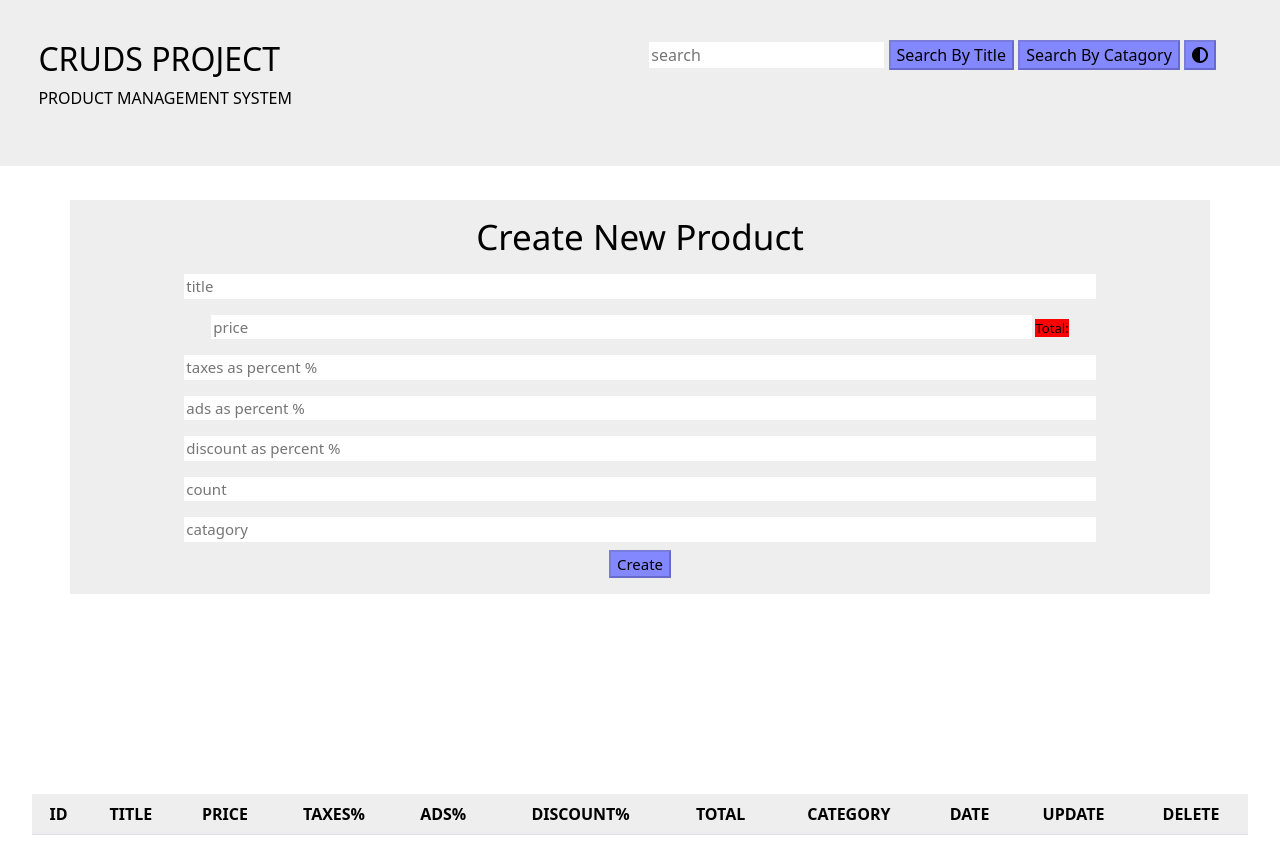
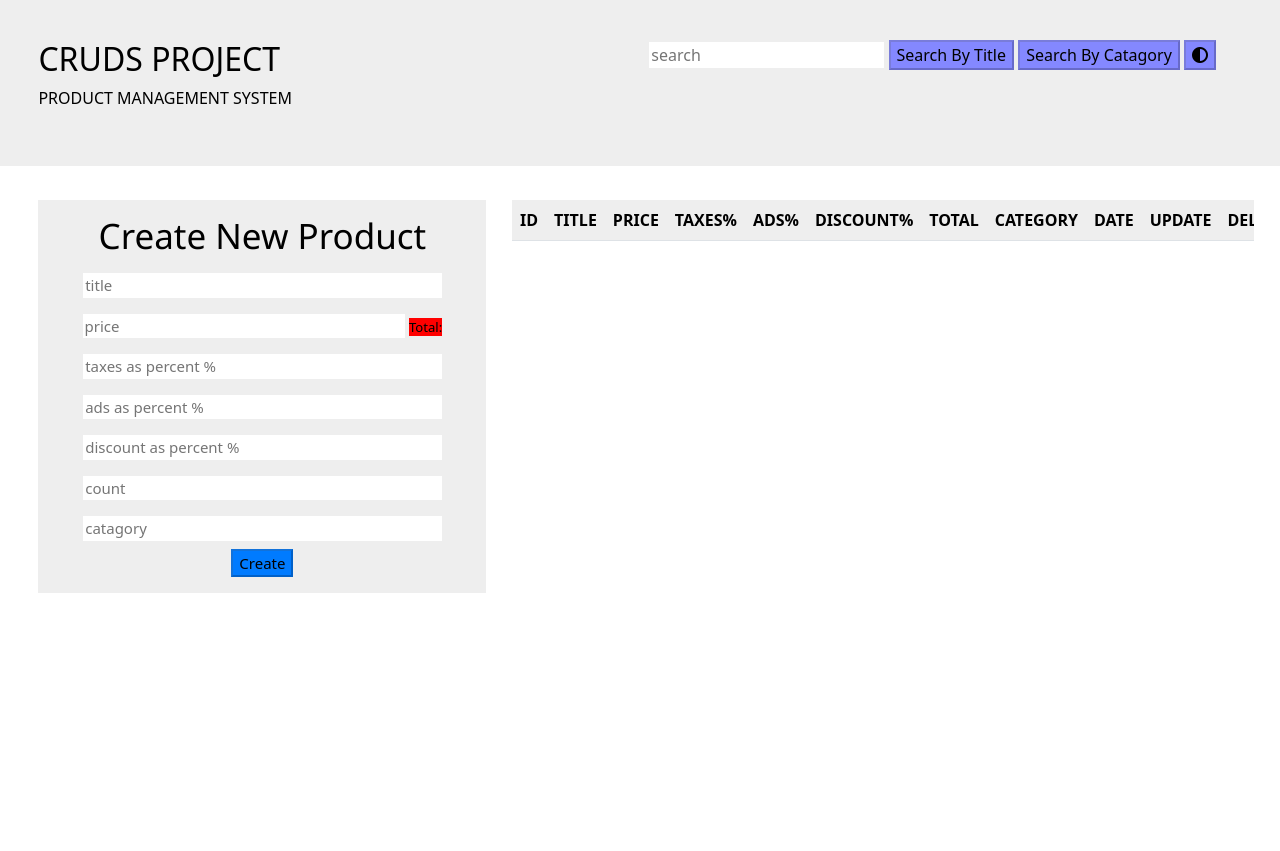
Before and after one commit to JoeRagheb29/Product-Management-System, a plain HTML site: page cruds.html in a window 1280 px wide. After the commit the page ends 800 px from the top, so only its background shows below. Drawn offline with Linux system fonts and the light colour scheme.

Commit message:
fix responsive

```diff
--- a/cruds.css
+++ b/cruds.css
@@ -1,58 +1,5 @@
-.crud {
-    display: flex;
-    width: 95%;
-    margin: auto;
-    height: 100vh;
-    /* max-width: 100%; */
-}
-
-/* Labtob mode */
-@media (min-width : 928px) {
-    .Create {
-        font-size: 15px;
-        width: 35vw;
-        margin: 0 3vw;
-        position: fixed;
-        top: 25vh;
-        left: 0;
-    }
-    .Create h1 {
-        font-size: 35px;
-    }
-    #leftSide {
-        width: 46%;
-    }
-    .output {
-        margin-left: 9vw;
-    }
-}
-
-/* phone and Ipad mode */
-@media (max-width : 1340px) {
-    .crud {
-        flex-wrap: wrap;
-    }
-    .Create {
-        width: 100%;
-        margin-top: 25vh;
-        position: static;
-    }
-    .Create input {
-        width: 100%;
-    }
-    .output {
-        width: 100%;
-        margin: auto;
-    }
-}
-
-
-/* phone mode */
-@media (max-width : 806px) {
-    .search {
-        display: flex;
-        flex-direction: column;
-    }
+.title {
+    text-transform: uppercase;
 }
 
 nav {
@@ -64,25 +11,23 @@ nav {
     width: -webkit-fill-available;
     top: 0;
 }
-
-.search input {
+nav .search input {
     border: none;
+}
+nav .search .i {
+    display: inline-block;
+    background-color: beige;
+    font-size: 16px;
+    border-radius: 5px;
 }
 
 button {
     border-color: rgb(0 0 0 / 21%);
     background-color:#8488ff;
 }
-
-.title {
-    text-transform: uppercase;
-}
-
-nav .search .i {
-    display: inline-block;
-    background-color: beige;
-    font-size: 16px;
-    border-radius: 5px;
+button:hover {
+    transform: scale(1.1);
+    transition: 0.3s;
 }
 
 .Create {
@@ -92,38 +37,39 @@ nav .search .i {
     justify-content: center;
     text-align: center;
 }
-
 .Create h1 {
     padding-top: 2vh;
     font-family: "Noto Sans", sans-serif;
     font-weight: 400;
 }
-
-.form {
+.Create .form {
     display: flex;
     flex-direction: column;
     align-items: center;
 }
-
 .Create .form input {
     border: none;
     margin: 1vh 0;
     width: 80%;
 }
-
-input:focus {
-    background-color: #eee;
-    outline: none;
-    transform: scale(1.08);
+.Create #create {
+    background-color:#007bff;
+}
+.Create #deleteAll {
+    background-color: rgb(255, 100, 100);
 }
 
 #divPrice {
     min-width: 90%;
     max-width: 90%;
 }
-
-.output {
-    margin-top: 25vh;
+input:focus {
+    background-color: #eee;
+    outline: none;
+    transform: scale(1.08);
+}
+#deleteAll {
+    margin-top: 2vh;
 }
 
 .table {
@@ -135,19 +81,55 @@ input:focus {
     text-transform: uppercase;
 }
 
-#deleteAll {
-    margin-top: 2vh;
-}
-
-button:hover {
-    transform: scale(1.1);
-    transition: 0.3s;
-}
-
 #delete {
-    background-color: red;
+    background-color: rgb(255, 100, 100);
 }
 
 #update {
     background-color: #007bff;
 }
+
+/* Labtob and Ipad mode ( > 928px) */
+@media (min-width : 928px) {
+    .crud {
+        width: 95%;
+        margin: auto;
+        height: 100vh;
+    }
+    .Create {
+        font-size: 15px;
+        width: 35vw;
+        margin: 0 3vw;
+        position: fixed;
+        top: 25vh;
+        left: 0;
+    }
+    .Create h1 {
+        font-size: 35px;
+        padding: 15px 40px 0 40px;
+    }
+    .output {
+        position: absolute;
+        height: 70vh;
+        width: 58vw;
+        top: 25vh;
+        right: 2vw;
+        overflow: scroll;
+    }
+}
+
+/* phone mode ( < 927px) */
+@media (max-width : 927px) {
+    .search {
+        display: flex;
+        flex-direction: column;
+    }
+    .Create {
+        /* margin-top: 25vh; */
+        margin: 30vh 0 5vh 0;
+        position: static;
+    }
+    .output {
+        overflow-x: scroll;
+    }
+}
```
Also changed, not shown: index.html (+0 -1 lines).
